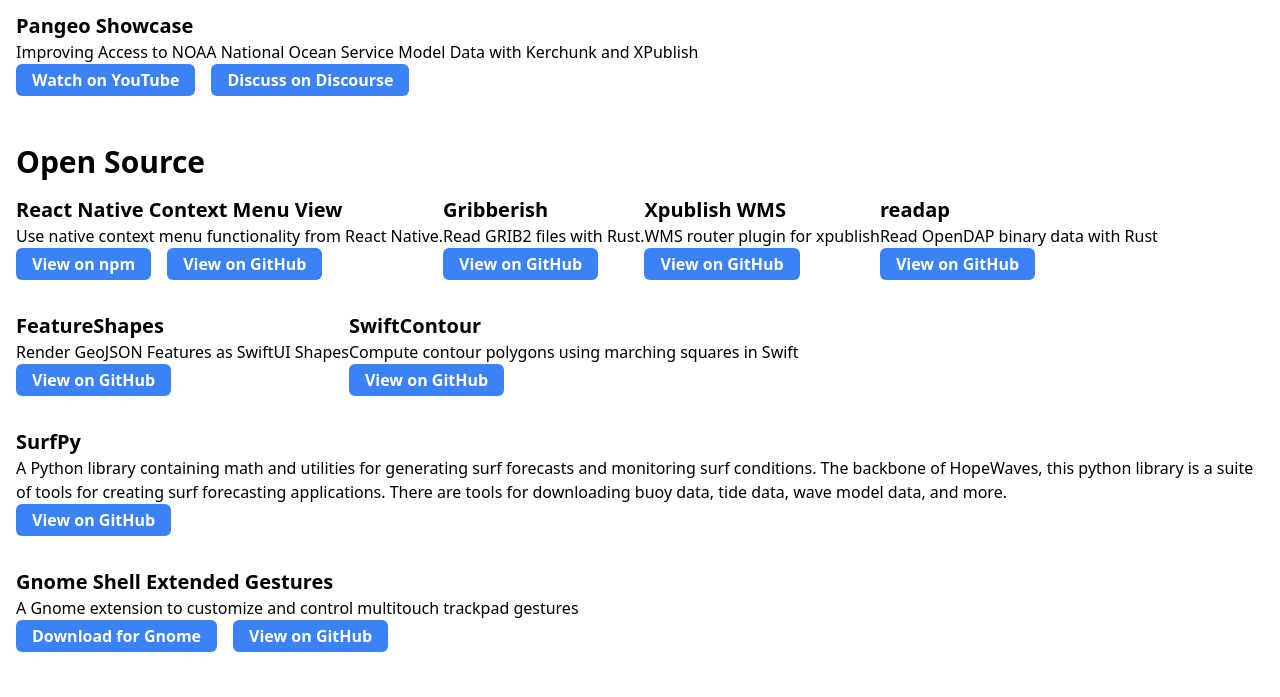
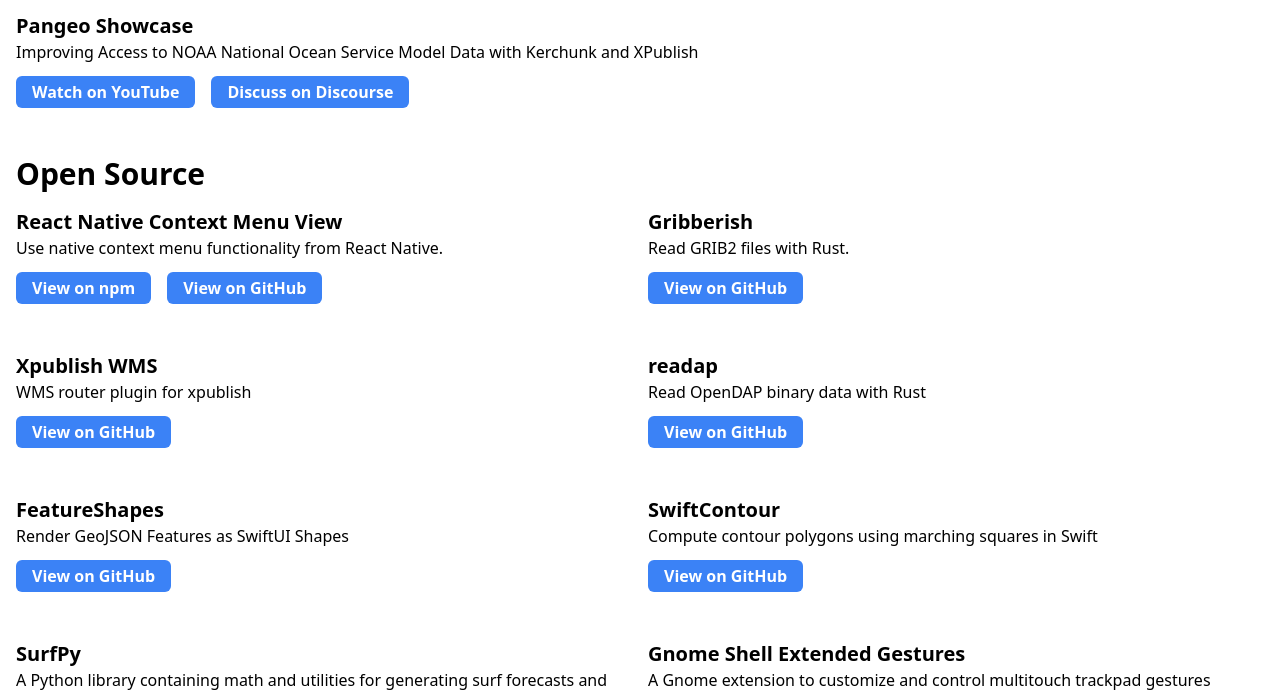
Before and after one commit to mpiannucci/matthewiannucci, an Astro site: page / in a window 1280 px wide. Shown: the part 664-1361 px from the top of the page. Built offline with nearby package versions, Linux system fonts and the light colour scheme; Astro itself is replaced by a stand-in of ours.

Commit message:
styling fixes

```diff
--- a/src/components/AppInfo.astro
+++ b/src/components/AppInfo.astro
@@ -14,7 +14,7 @@
     <h4 class="text-xl font-bold">{name}</h4>
     <h6 class="text-md">{tagline}</h6>
     <p>{description}</p>
-    <div class="flex flex-row flex-wrap gap-x-4 gap-y-4">
+    <div class="flex flex-row flex-wrap gap-x-4 gap-y-4 pt-3">
       {links?.map((l: any) => <TextLink {...l} />)}
     </div>
   </div>
--- a/src/pages/index.astro
+++ b/src/pages/index.astro
@@ -120,7 +120,7 @@
                 </div>
                 <div id="open-source" class="py-4">
                     <h2 class="text-3xl font-extrabold">Open Source</h2>
-                    <div class="flex flex-row flex-wrap">
+                    <div class="flex flex-col md:grid grid-cols-2 gap-4">
                         <AppInfo
                             name="React Native Context Menu View"
                             tagline="Use native context menu functionality from React Native."
```
